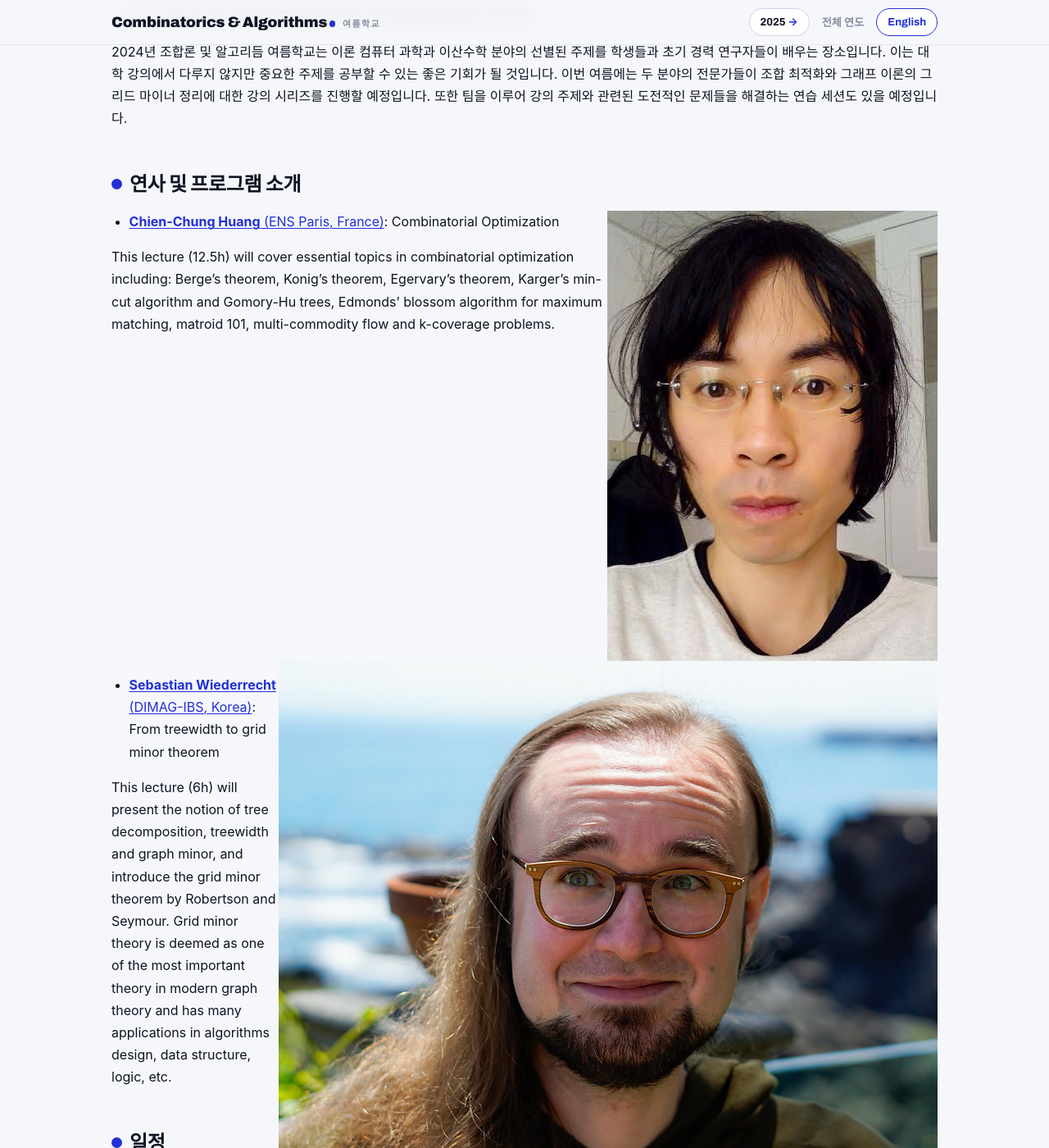
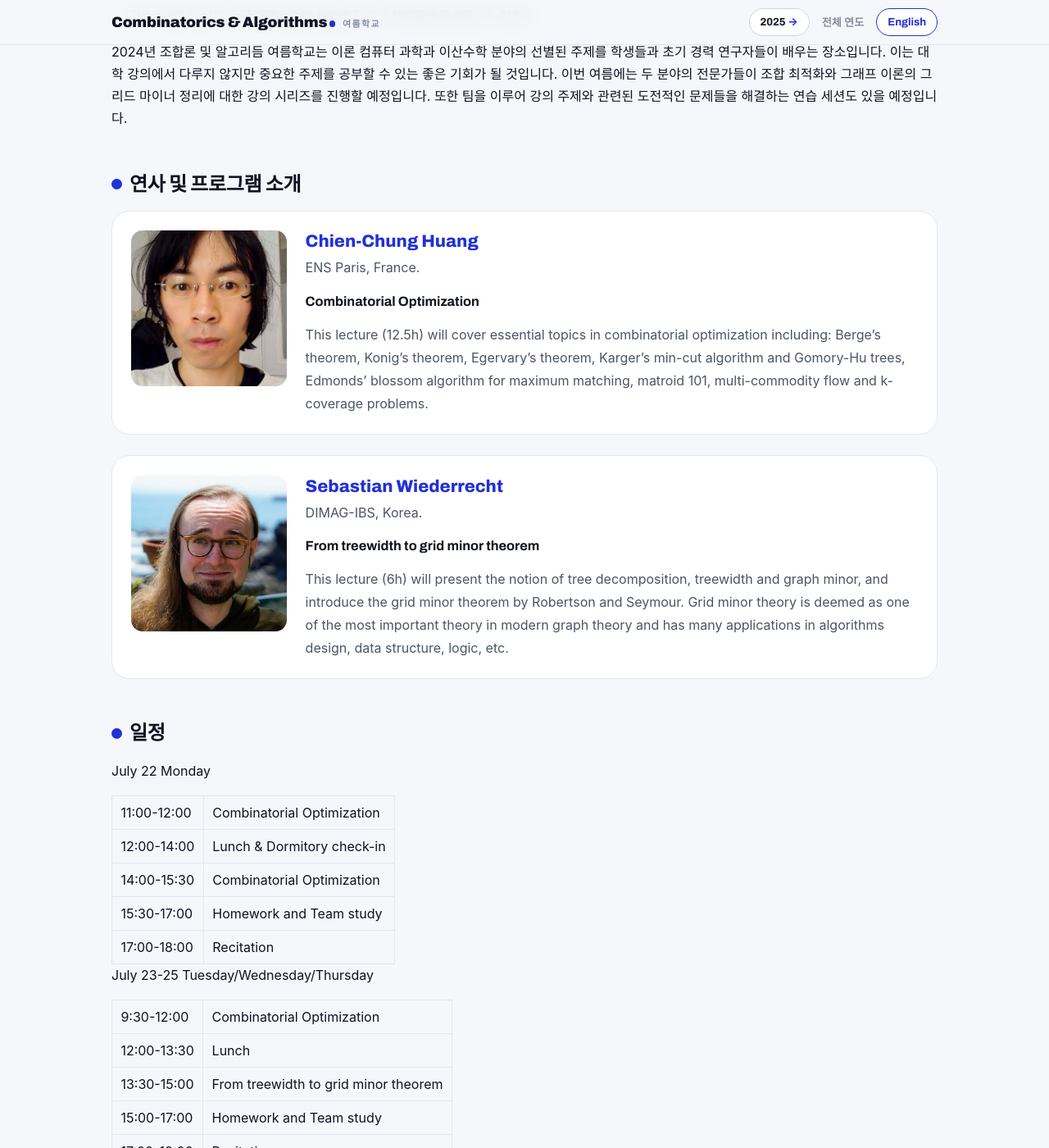
Before and after one commit to combialgo/combialgo.github.io, a Jekyll site: the page built from 2024/index.md, in a window 1280 px wide and 1400 px high, scrolled down 1143 px. Shown: the whole window at 82% size. Built offline with Jekyll 4.4.1, drawn with Linux system fonts in a browser that asks for light colours; some web fonts are replaced; our own code applies the rules of GitHub Pages for plain Markdown files.

Commit message:
Remove 2026 directions TBA and modernize 2024 program cards
- Drop the empty '오시는 길 / Getting to KAIST' TBA section now that the
  2026 school is over
- Rebuild program2024.md with the program-speaker card layout; the old
  align-right images ignored their height attribute under the new CSS
  and rendered at full size

Co-Authored-By: Claude Fable 5 <noreply@anthropic.com>

```diff
--- a/_includes/program2024.md
+++ b/_includes/program2024.md
@@ -1,10 +1,33 @@
-<img src="/assets/huang.jpg" height="150" align="right">
-- [**Chien-Chung Huang** (ENS Paris, France)](https://www.di.ens.fr/~cchuang/): Combinatorial Optimization
+<section class="program-speaker">
+  <a href="https://www.di.ens.fr/~cchuang/" class="program-speaker__photo-link">
+    <img src="/assets/huang.jpg" alt="Chien-Chung Huang" class="program-speaker__photo" />
+  </a>
+  <div class="program-speaker__body" markdown="1">
+
+### [Chien-Chung Huang](https://www.di.ens.fr/~cchuang/){:.program-speaker__name}
+
+ENS Paris, France.
+
+#### Combinatorial Optimization
 
 This lecture (12.5h) will cover essential topics in combinatorial optimization including: Berge's theorem, Konig's theorem, Egervary's theorem, Karger's min-cut algorithm and Gomory-Hu trees, Edmonds' blossom algorithm for maximum matching, matroid 101, multi-commodity flow and k-coverage problems.
 
-<br style="clear:both"/>
-<img src="/assets/sebastian.jpg" height="150" align="right">
-- [**Sebastian Wiederrecht** (DIMAG-IBS, Korea)](https://www.wiederrecht.com/): From treewidth to grid minor theorem
+  </div>
+</section>
+
+<section class="program-speaker">
+  <a href="https://www.wiederrecht.com/" class="program-speaker__photo-link">
+    <img src="/assets/sebastian.jpg" alt="Sebastian Wiederrecht" class="program-speaker__photo" />
+  </a>
+  <div class="program-speaker__body" markdown="1">
+
+### [Sebastian Wiederrecht](https://www.wiederrecht.com/){:.program-speaker__name}
+
+DIMAG-IBS, Korea.
+
+#### From treewidth to grid minor theorem
 
 This lecture (6h) will present the notion of tree decomposition, treewidth and graph minor, and introduce the grid minor theorem by Robertson and Seymour. Grid minor theory is deemed as one of the most important theory in modern graph theory and has many applications in algorithms design, data structure, logic, etc.
+
+  </div>
+</section>
```
Also changed, not shown: 2026/en/index.md (+0 -4 lines), 2026/index.md (+0 -4 lines).
